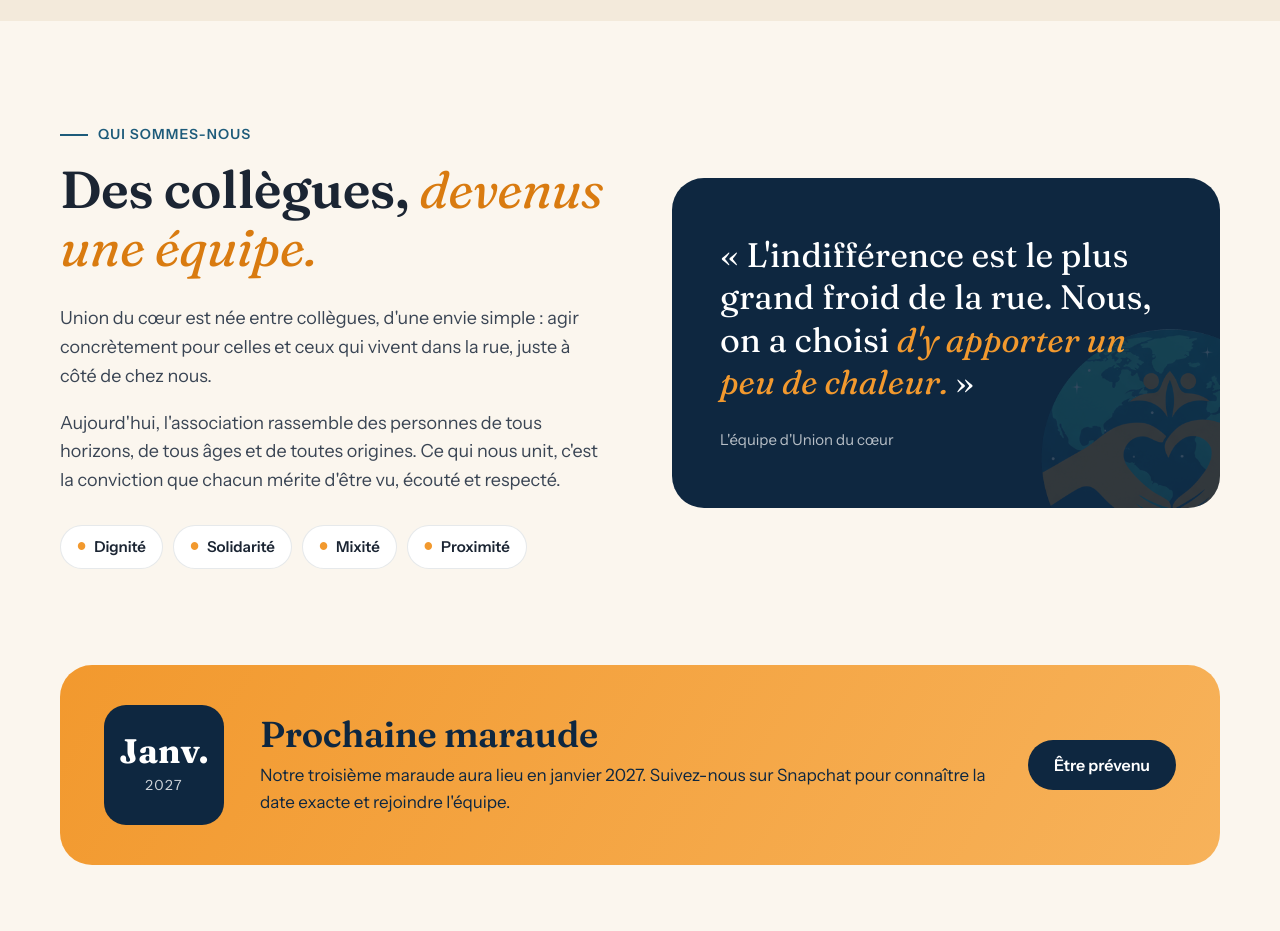
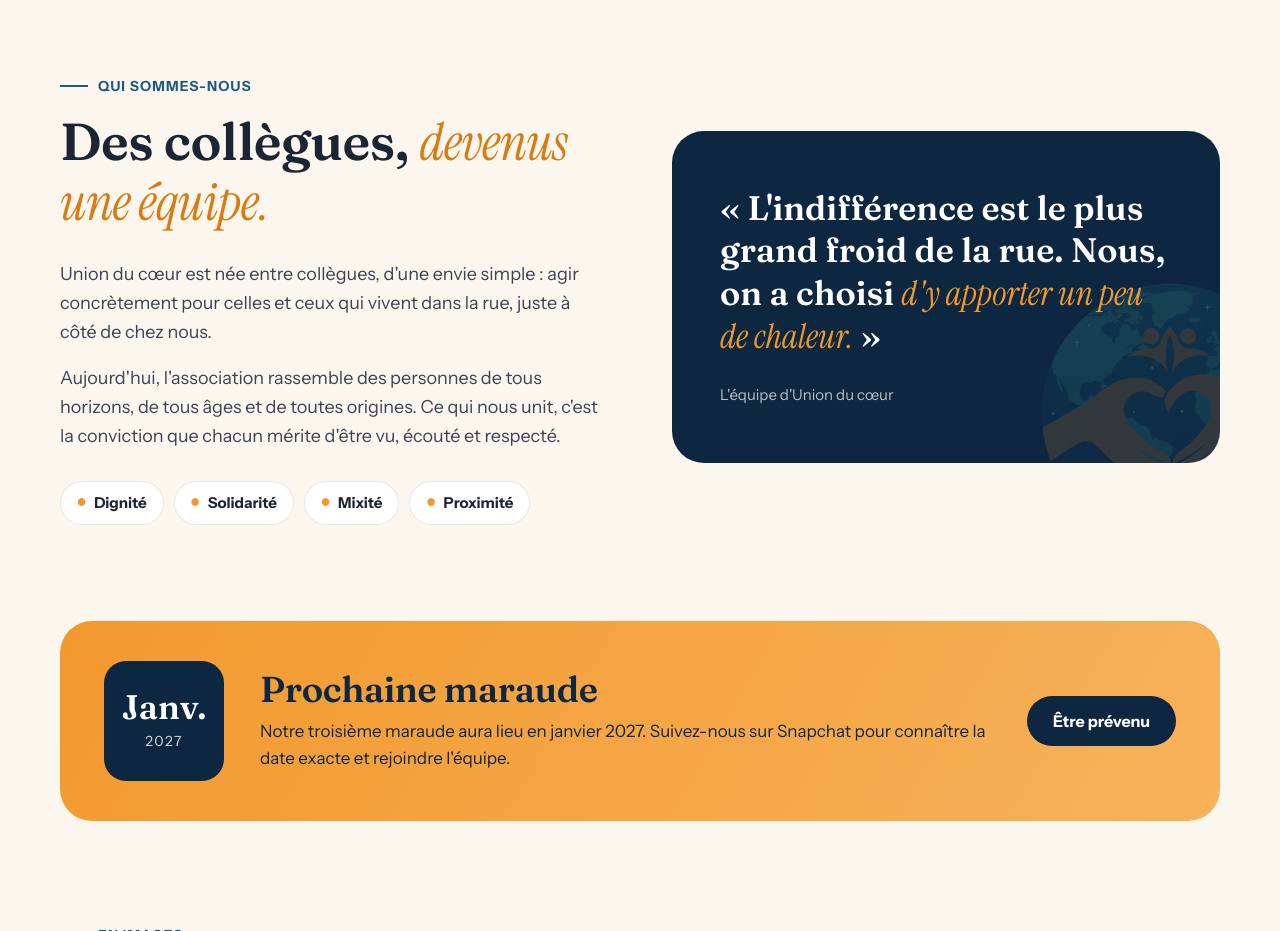
Before and after one commit to unionducoeur/unionducoeur.github.io, a plain HTML site: page index.html in a window 1280 px wide. Shown: the part 2800-3731 px from the top of the page. Drawn offline with Linux system fonts and the light colour scheme.

Commit message:
Add files via upload

```diff
--- /dev/null
+++ b/fonts/fonts.css
@@ -0,0 +1,31 @@
+/* Polices hébergées directement sur le site (aucune connexion à Google).
+   Licence : SIL Open Font License 1.1 (voir les fichiers OFL). */
+@font-face {
+  font-family: "Fraunces";
+  src: url("Fraunces-600.woff2") format("woff2");
+  font-weight: 400 700;
+  font-style: normal;
+  font-display: swap;
+}
+@font-face {
+  /* Les mots en italique orange utilisent Instrument Serif Italic */
+  font-family: "Fraunces";
+  src: url("InstrumentSerif-Italic.woff") format("woff");
+  font-weight: 400 700;
+  font-style: italic;
+  font-display: swap;
+}
+@font-face {
+  font-family: "Instrument Sans";
+  src: url("InstrumentSans-Regular.woff") format("woff");
+  font-weight: 400 500;
+  font-style: normal;
+  font-display: swap;
+}
+@font-face {
+  font-family: "Instrument Sans";
+  src: url("InstrumentSans-Bold.woff") format("woff");
+  font-weight: 600 800;
+  font-style: normal;
+  font-display: swap;
+}
--- a/index.html
+++ b/index.html
@@ -18,9 +18,8 @@
   <link rel="icon" type="image/png" href="favicon.png">
   <link rel="apple-touch-icon" href="apple-touch-icon.png">
 
-  <link rel="preconnect" href="https://fonts.googleapis.com">
-  <link rel="preconnect" href="https://fonts.gstatic.com" crossorigin>
-  <link href="https://fonts.googleapis.com/css2?family=Fraunces:ital,opsz,wght@0,9..144,400;0,9..144,600;0,9..144,700;1,9..144,400&family=Instrument+Sans:wght@400;500;600;700&display=swap" rel="stylesheet">
+  <link rel="preload" href="fonts/Fraunces-600.woff2" as="font" type="font/woff2" crossorigin>
+  <link rel="stylesheet" href="fonts/fonts.css">
 
   <style>
     :root {
```
Also changed, not shown: galerie.html (+2 -3 lines), mentions-legales.html (+2 -4 lines), fonts/Fraunces-600.woff2 (added), fonts/Fraunces-OFL.txt (added), fonts/InstrumentSans-Bold.woff (added), fonts/InstrumentSans-OFL.txt (added), fonts/InstrumentSans-Regular.woff (added), fonts/InstrumentSerif-Italic.woff (added).
